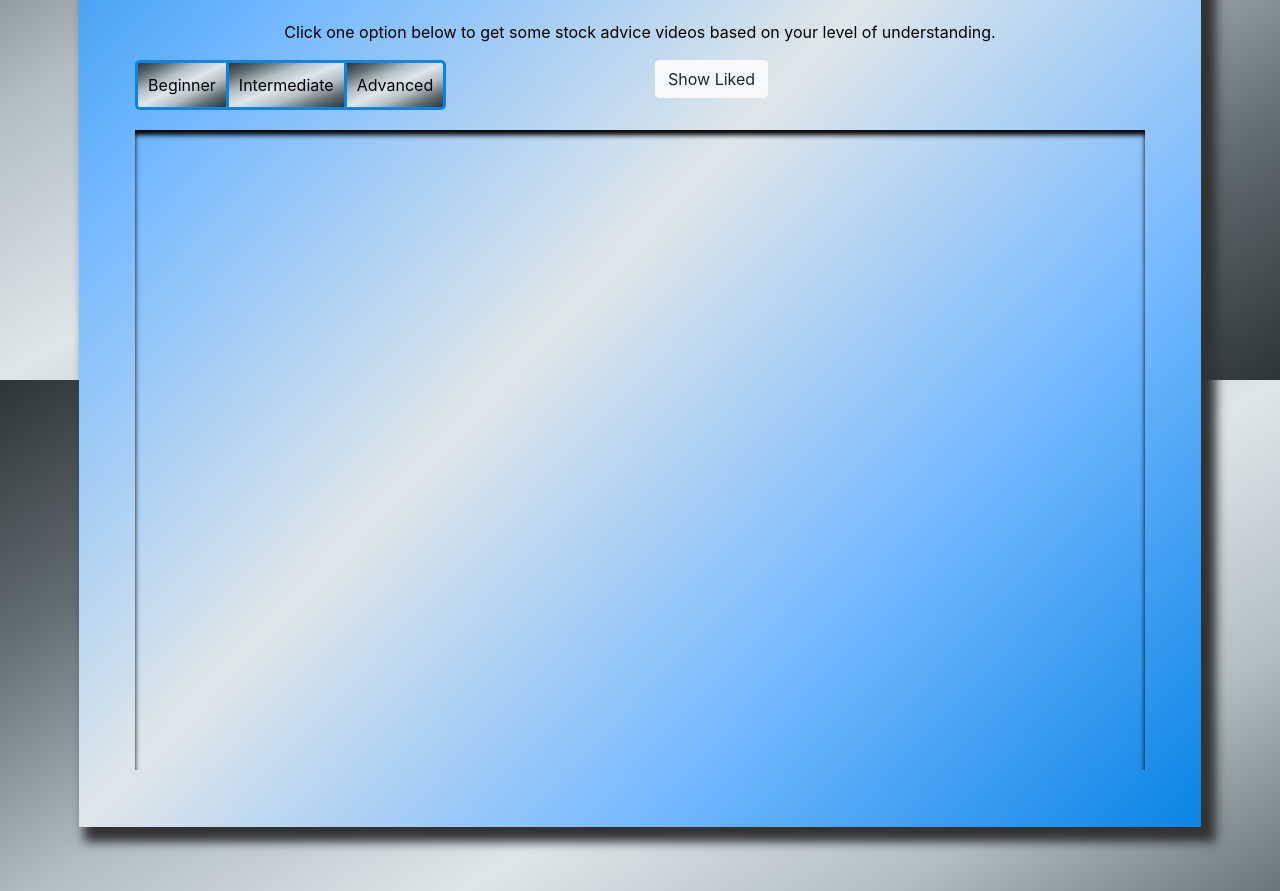
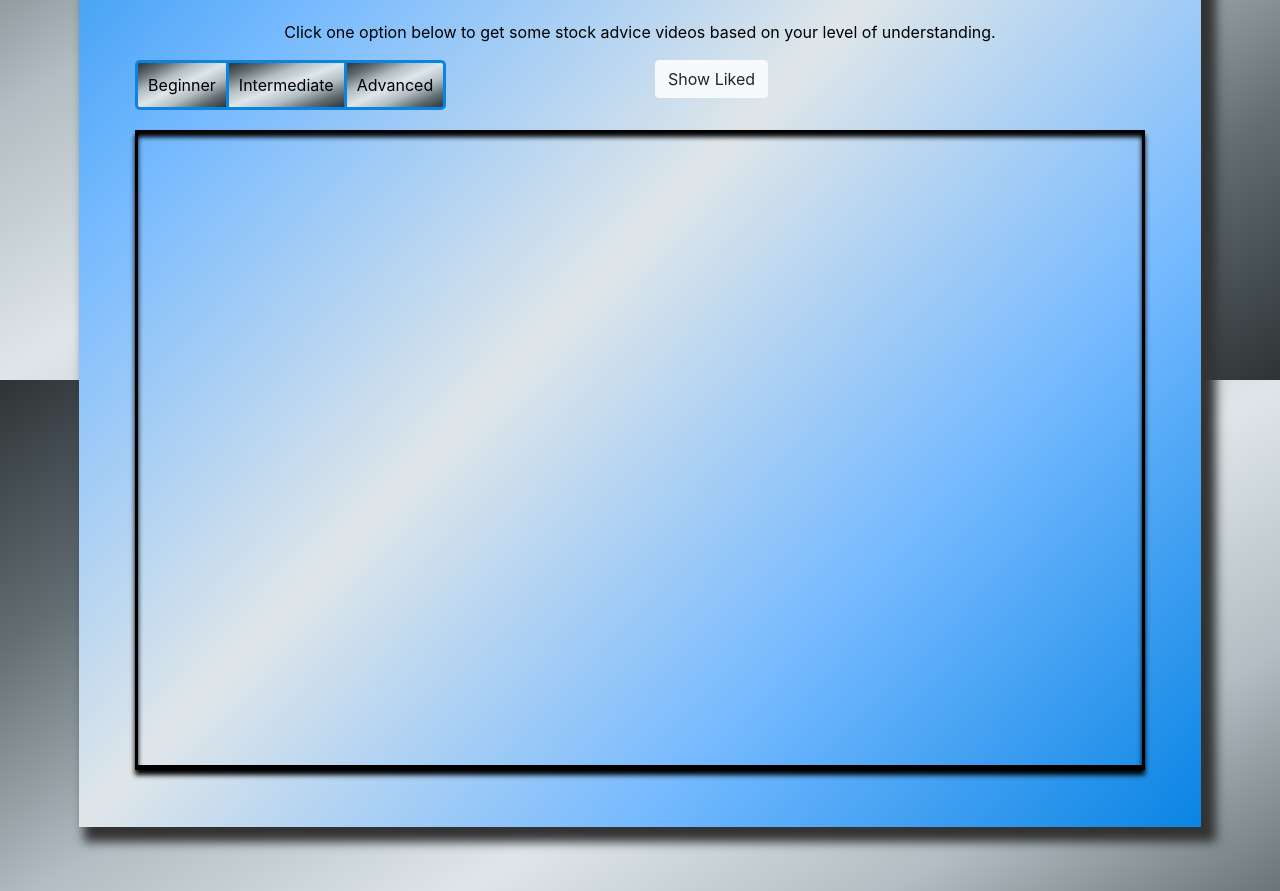
Before and after one commit to jgarcia4444/StocksCenter, a React (Create React App) app in the folder frontend/: page /videos in a window 1280 px wide. Shown: the part 420-1311 px from the top of the page. Built offline with nearby package versions, Linux system fonts and the light colour scheme.

Commit message:
The video feed containeer now has a border around along with another box shadow that makes it look like it's floating.

```diff
--- a/frontend/src/components/videos/VideoFeedContainer.css
+++ b/frontend/src/components/videos/VideoFeedContainer.css
@@ -1,6 +1,10 @@
 .video-feed-container {
-    box-shadow: inset 0 5px 5px 0 black;
+    box-shadow: inset 0 5px 5px 0 black, 0 5px 5px 0 black;
     height: 80vh;
     overflow: scroll;
     margin-top: 2%;
+    border-top: 2px solid black;
+    border-right: 3px solid black;
+    border-left: 3px solid black;
+    border-bottom: 5px solid black;
 }
```
